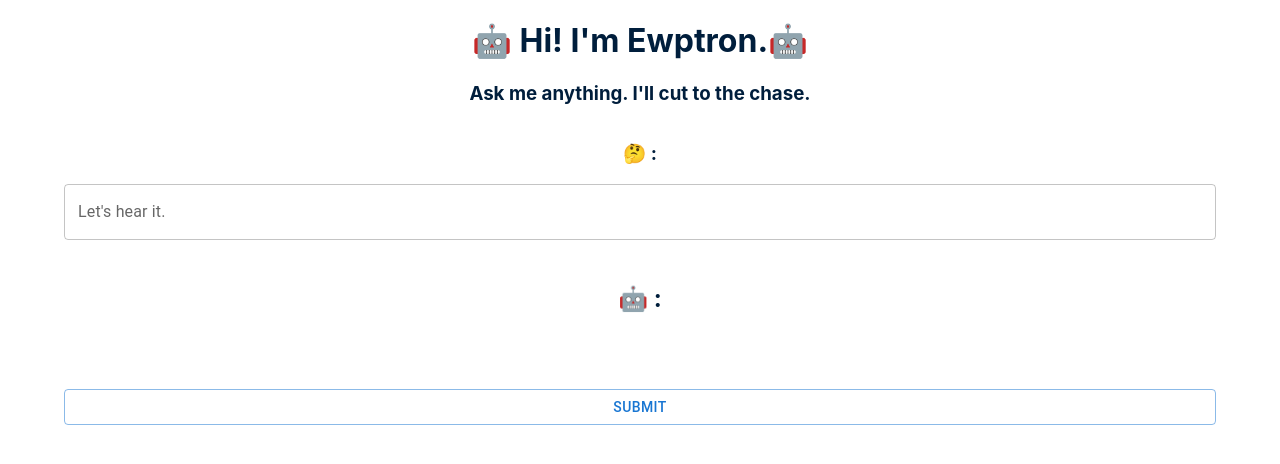
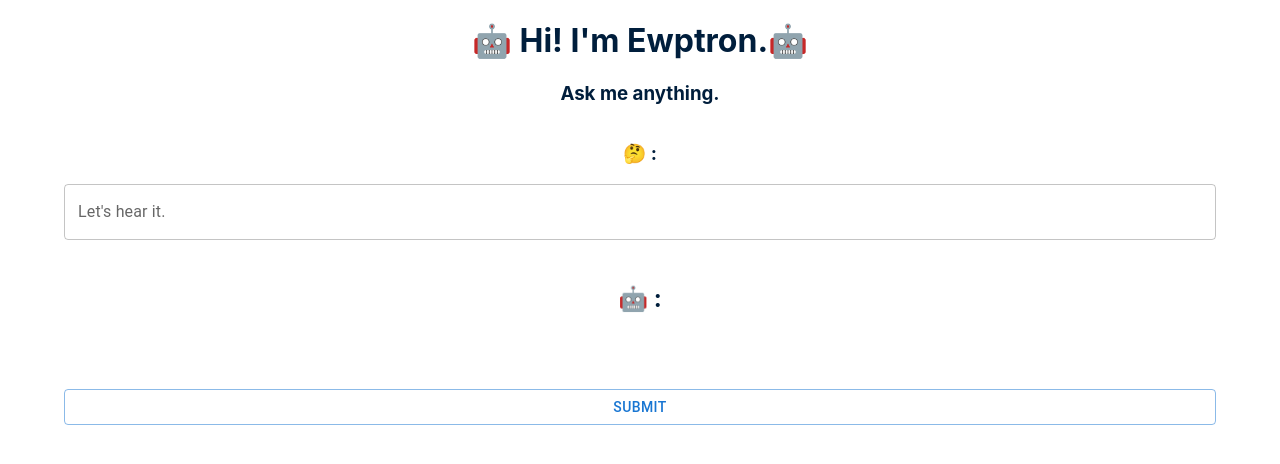
Before and after one commit to Saige243/ewptronAI, a React (Create React App) app: page / in a window 1280 px wide. Shown: the top 464 px of the page. Built offline with nearby package versions, Linux system fonts and the light colour scheme.

Commit message:
Deleted h3 tag

```diff
--- a/src/App.jsx
+++ b/src/App.jsx
@@ -67,7 +67,7 @@ function App() {
         {loading && <LinearProgress />}
       </Box>
       <h1>🤖 Hi! I'm Ewptron.🤖</h1>
-      <h3>Ask me anything. I'll cut to the chase.</h3>
+      <h3>Ask me anything.</h3>
       <Box
         sx={{
           width: "100%",
```
